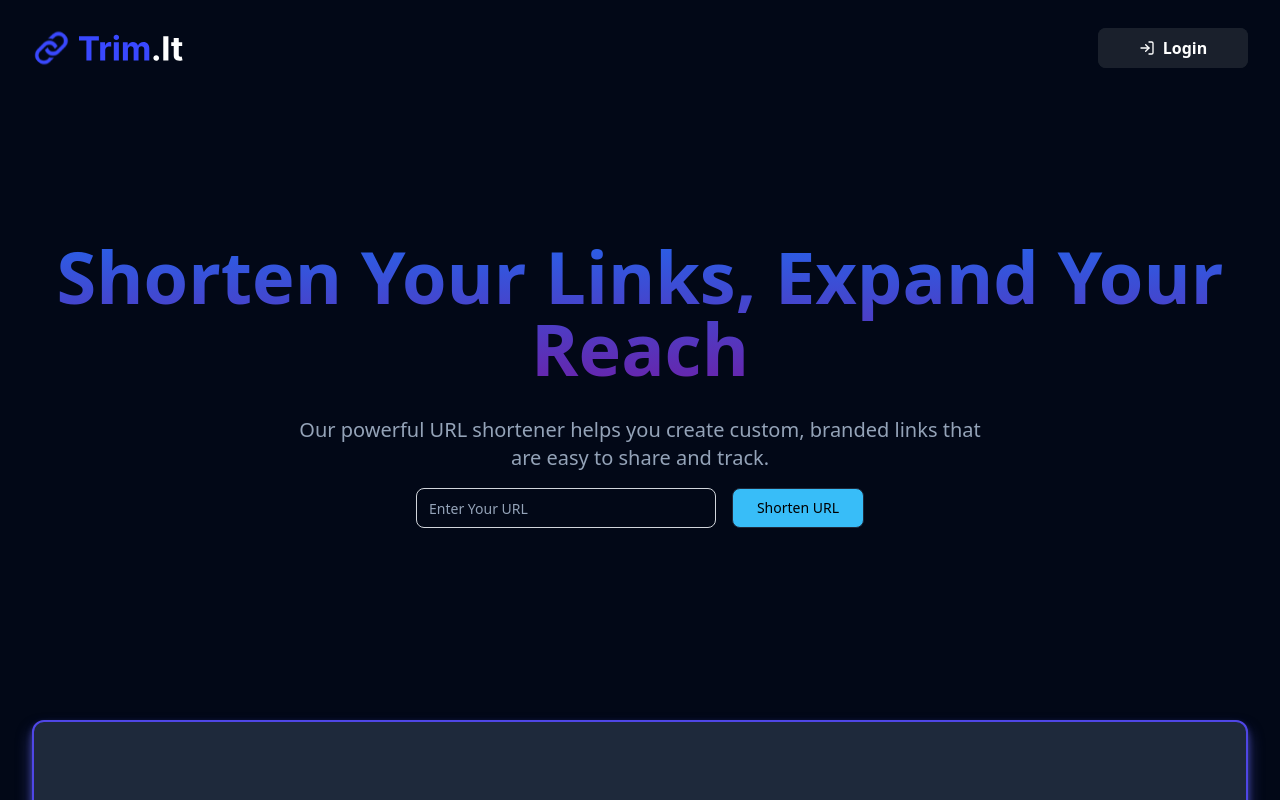
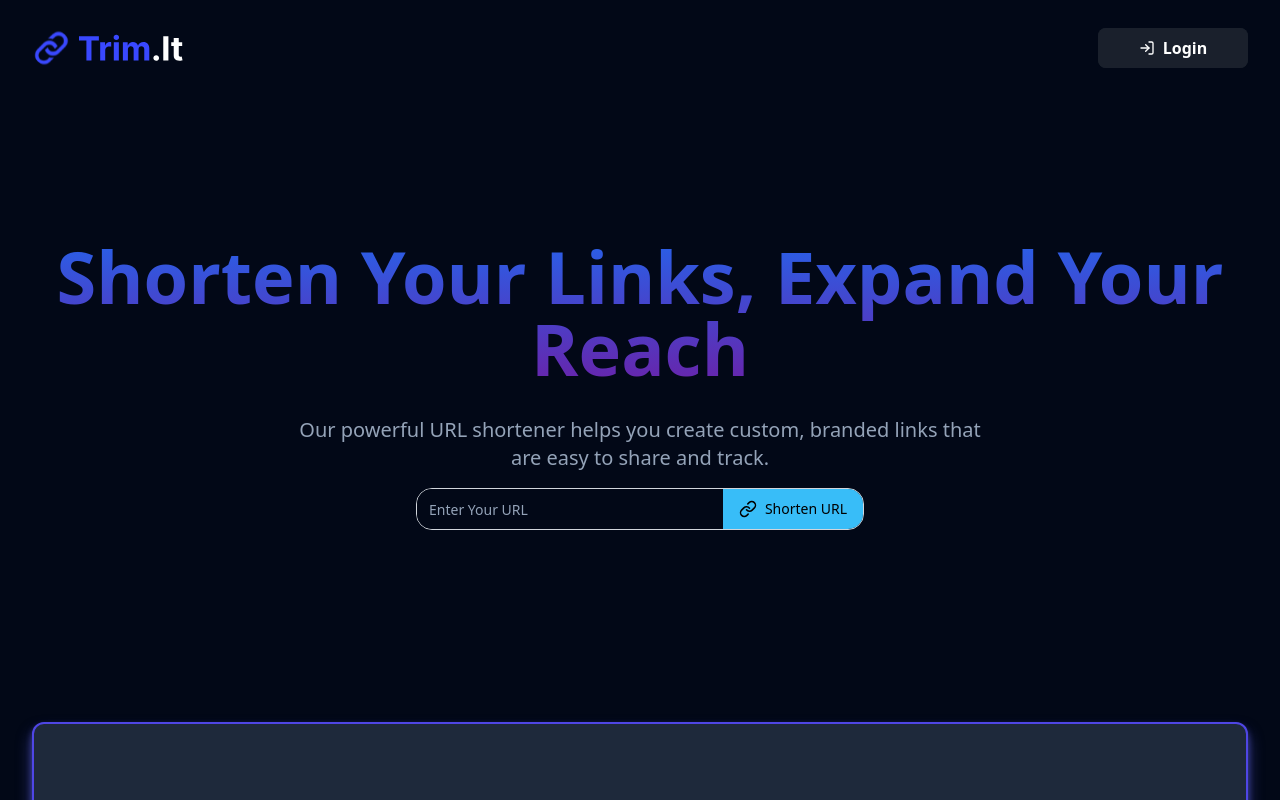
Before and after one commit to geekyharsh05/Trimit, a React (Vite) app: page / in a window 1280 px wide. Shown: the top 800 px of the page. Built offline with nearby package versions, Linux system fonts and the light colour scheme.

Commit message:
refactor: Improve input and button styling in HeroSection.

```diff
--- a/src/components/LandingPage/HeroSection.jsx
+++ b/src/components/LandingPage/HeroSection.jsx
@@ -2,6 +2,7 @@
 import { motion } from "framer-motion";
 import { Input } from "../ui/input";
 import { Button } from "../ui/button";
+import { Link } from "lucide-react";
 
 const HeroSection = ({ handleShorten, longUrl, setLongUrl }) => {
   return (
@@ -28,20 +29,23 @@ const HeroSection = ({ handleShorten, longUrl, setLongUrl }) => {
               className="flex flex-col md:flex-row md:items-center md:space-x-4"
               onSubmit={handleShorten}
             >
+              <div className="flex w-full rounded-2xl overflow-hidden border border-gray-300 focus-within:border-sky-400 focus-within:ring-1 focus-within:ring-sky-400">
                 <Input
                   type="url"
                   placeholder="Enter Your URL"
                   value={longUrl}
                   onChange={(e) => setLongUrl(e.target.value)}
-                className="flex-1 py-3 px-4 md:py-2 md:px-3 border border-gray-300 rounded-lg focus:outline-none focus:border-sky-400 focus:ring-1 focus:ring-sky-400"
+                  className="flex-1 py-3 px-4 md:py-2 md:px-3 border-none focus:outline-none"
                 />
                 <Button
                   type="submit"
-                className="mt-4 md:mt-0 py-3 px-6 bg-sky-400 text-black hover:bg-sky-600 rounded-lg"
+                  className="py-3 px-4 bg-sky-400 text-black hover:bg-sky-600 hover:text-black border-none rounded-l-none flex items-center"
                   variant="outline"
                 >
+                  <Link className="mr-2" size={18} />
                   Shorten URL
                 </Button>
+              </div>
             </form>
           </div>
         </motion.div>
```
Lines whose indentation alone changed are shown as unchanged.
